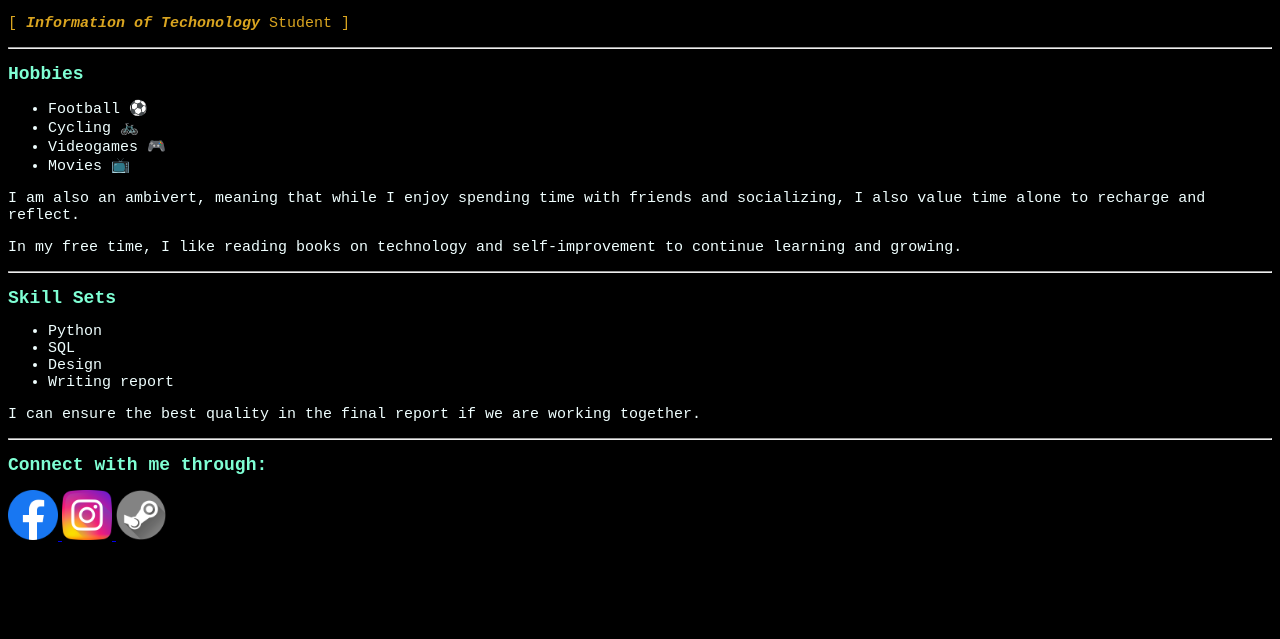
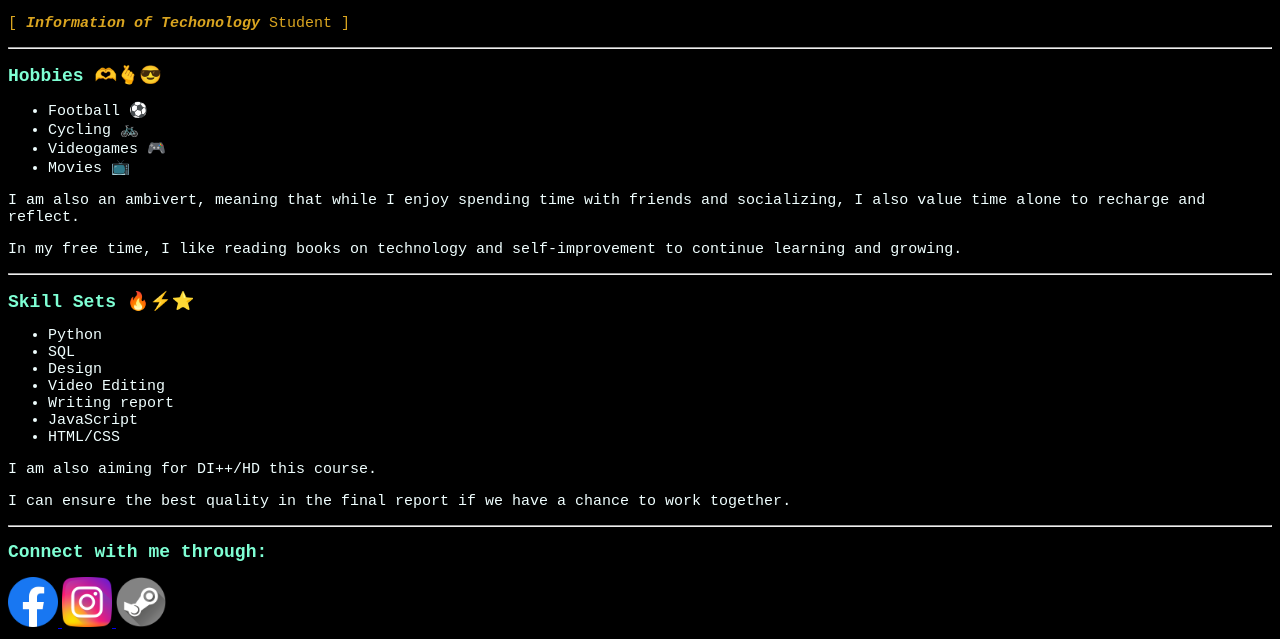
Before and after one commit to khanhdzi/dziragon, a plain HTML site: page index.html in a window 1280 px wide. Shown: the part 432-1071 px from the top of the page. Before the commit the page ends 984 px from the top, so only its background shows below. Drawn offline with Linux system fonts and the light colour scheme.

Commit message:
Update index.html

```diff
--- a/index.html
+++ b/index.html
@@ -21,7 +21,7 @@
         [ <strong><em>Information of Techonology</em> </strong> Student ]
     </p>
     <hr>
-    <h2 style="font-family:monospace;font-size: 18px;color:aquamarine">Hobbies</h2>
+    <h2 style="font-family:monospace;font-size: 18px;color:aquamarine">Hobbies 🫶🫰😎</h2>
     <ul style="font-family:monospace;font-size:15px;color: azure;">
         <li>Football ⚽️</li>
         <li>Cycling 🚲</li>
@@ -38,15 +38,21 @@
         and growing.
     </p>
     <hr>
-    <h2 style="font-family:monospace;font-size: 18px;color:aquamarine"> Skill Sets</h2>
+    <h2 style="font-family:monospace;font-size: 18px;color:aquamarine"> Skill Sets 🔥⚡️⭐️</h2>
     <ul style="font-family:monospace;font-size:15px;color: azure">
         <li>Python</li>
         <li>SQL</li>
         <li>Design</li>
+        <li>Video Editing</li>
         <li>Writing report</li>
+        <li>JavaScript</li>
+        <li>HTML/CSS</li>
     </ul>
     <p style="font-family:monospace;font-size:15px;color: azure;">
-        I can ensure the best quality in the final report if we are working together.
+        I am also aiming for DI++/HD this course.
+    </p>
+    <p style="font-family:monospace;font-size:15px;color: azure;">
+        I can ensure the best quality in the final report if we have a chance to work together.
     </p>
     <hr>
     <h2 style="font-family:monospace;font-size: 18px;color:aquamarine">
```
